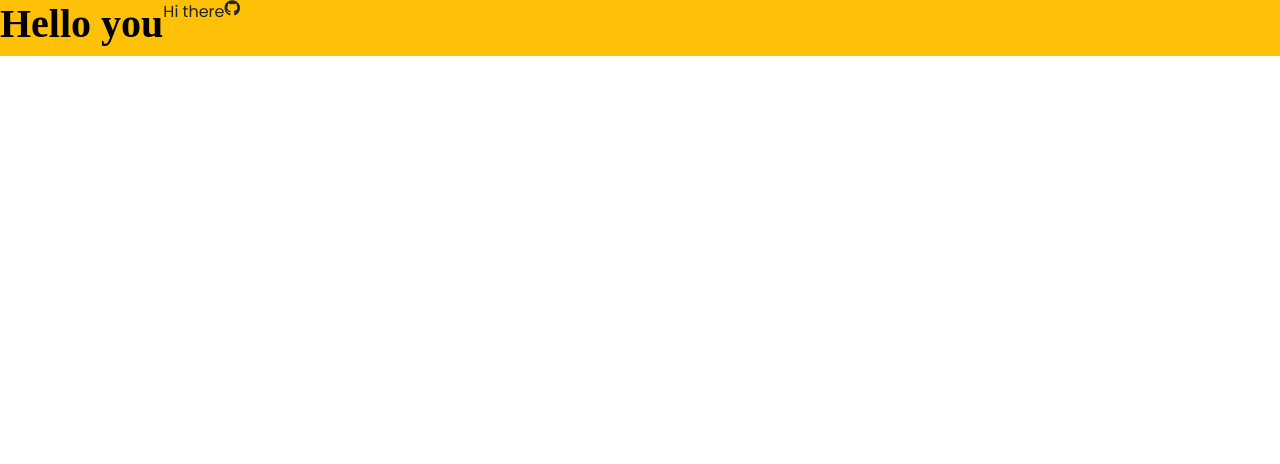
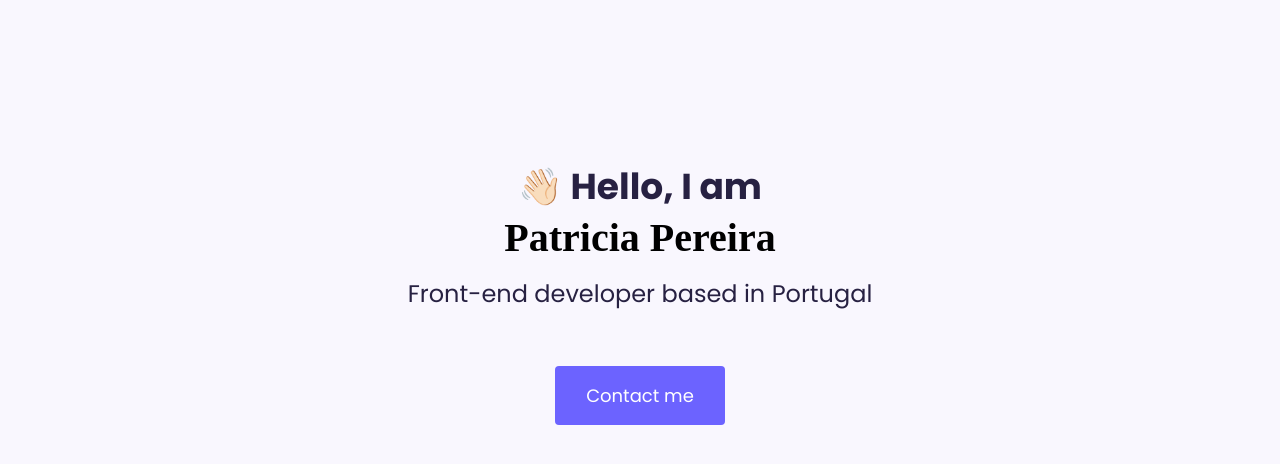
Before and after one commit to jana-droidcon/Portfolio_Project_JH, a plain HTML site: page index.html in a window 1280 px wide. Drawn offline with nearby package versions, Linux system fonts and the light colour scheme.

Commit message:
added content and CSS

```diff
--- a/index.html
+++ b/index.html
@@ -28,10 +28,11 @@
     <title>Portfolio Jana Hille</title>
   </head>
   <body>
-    <div class="d-flex bg-warning">
-      <h1>Hello you</h1>
-      <p>Hi there</p>
-      <i class="fa-brands fa-github"></i>
+    <div class="hero">
+      <p>👋🏻 Hello, I am</p>
+      <h1>Patricia Pereira</h1>
+      <h2 class="mb-5">Front-end developer based in Portugal</h2>
+      <a href="#" class="btn btn-branding">Contact me</a>
     </div>
   </body>
 </html>
--- a/src/style.css
+++ b/src/style.css
@@ -1,9 +1,50 @@
-h1 {
+:root {
+  --branding-color: #6c63ff;
+  --secondary-color: #f9f7fe;
+  --heading-font-family: "Playfair Display", serif;
+  --default-font-family: "Poppins", sans-serif;
+}
+
+body {
+  font-family: var(--default-font-family);
+}
+
+h1,
+h2,
+h3,
+h4,
+h5,
+h6 {
   color: black;
-  font-family: "Playfair Display", serif;
+  font-family: var(--heading-font-family);
   font-weight: bold;
 }
-p {
-  font-family: "Poppins", sans-serif;
+
+.hero {
+  background-color: var(--secondary-color);
+  text-align: center;
+  padding: 160px 20px;
+}
+.hero p {
+  font-family: var(--default-font-family);
+  font-size: 36px;
+  font-weight: bold;
+  margin: 0;
+  color: #272142;
+}
+
+.hero h2 {
+  font-family: var(--default-font-family);
   font-weight: normal;
+  font-size: 24px;
+  color: #272142;
+  line-height: 2;
 }
+.btn-branding {
+  background: var(--branding-color);
+  border-radius: 4px;
+  color: white;
+  font-size: 18px;
+  line-height: 27px;
+  padding: 15px 30px;
+}
```
